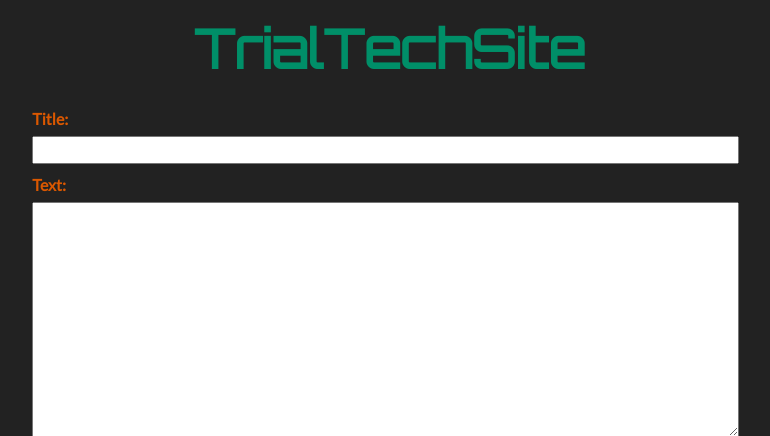
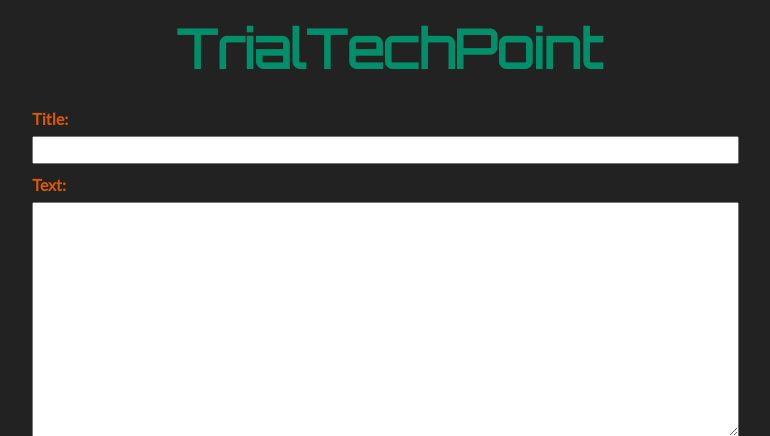
Before and after one commit to lorfio/my-site2, a Django app: page /post/new/ in a window 1280 px wide. Shown: the top 436 px of the page, without its empty margins (196-966 px from the left). Run offline with Django 3.2, Linux system fonts and the light colour scheme; some libraries are stand-ins or nearby versions.

```diff
--- a/blog/static/css/blog.css
+++ b/blog/static/css/blog.css
@@ -81,6 +81,10 @@ p {
     padding-top: 10px;
 }
 
+.post p,li {
+    color: #DB5800;
+}
+
 .general-menu h1 a, .general-menu ul a, h1 {
   color: #008F68;
 }
--- a/blog/templates/blog/base.html
+++ b/blog/templates/blog/base.html
@@ -4,7 +4,7 @@
 	  <link rel="stylesheet" href="//maxcdn.bootstrapcdn.com/bootstrap/3.2.0/css/bootstrap.min.css">
 	  <link rel="stylesheet" href="//maxcdn.bootstrapcdn.com/bootstrap/3.2.0/css/bootstrap-theme.min.css">
     <link href="https://fonts.googleapis.com/css?family=Lato|Orbitron" rel="stylesheet" type="text/css">
-      <title>My blog</title>
+      <title>TrialTechPoint</title>
     <link rel="stylesheet" href="{% static 'css/blog.css' %}">
     <script type="text/javascript" src="{% static 'jquery-3.1.1.min.js' %}"></script>
     <script src="//cdn.ckeditor.com/4.4.7/standard/ckeditor.js"></script>
@@ -17,7 +17,7 @@
           <div class="col-md-2">
           </div>
           <div class="col-md-7">
-            <h1 id = "site-title"><a href="/">TrialTechSite</a></h1>
+            <h1 id = "site-title"><a href="/">TrialTechPoint</a></h1>
           </div>
           <div class="col-md-3">
             {% if user.is_authenticated %}
--- a/blog/templates/blog/post_edit.html
+++ b/blog/templates/blog/post_edit.html
@@ -10,5 +10,6 @@
     fullHtml: true,
     allowedContent: true
 })
+	CKEDITOR.instances.editor1.getData().replace(/<BR>/g, '');
 	</script>
 {% endblock %}
```
Also changed, not shown: blog/__init__.py (deleted), blog/migrations/__init__.py (deleted), mysite/__init__.py (deleted).
